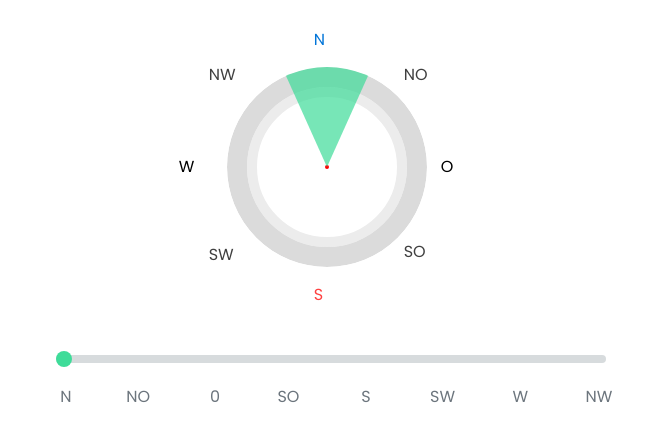
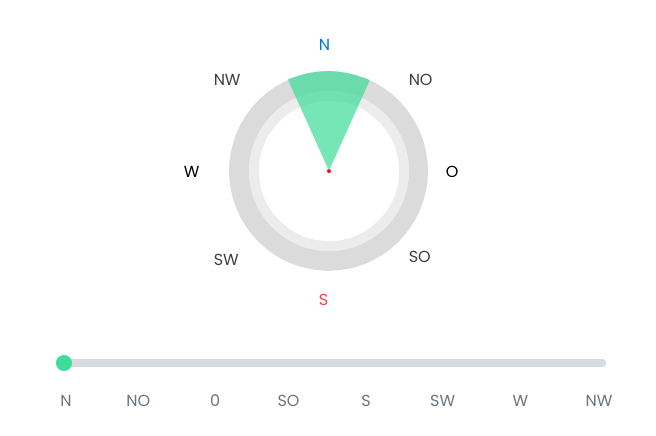
Before and after one commit to dang1707vu/ertragsrechnerRE, a website: page index.html in a window 1280 px wide. Shown: the part 599-1035 px from the top of the page, without its empty margins (62-718 px from the left). Drawn offline with nearby package versions, Linux system fonts and the light colour scheme.

Commit message:
Revert "ios sizing fix #2"
This reverts commit 1671720e98e4f0fa1755c2c8221600c0e4fe1d66.

```diff
--- a/main.scss
+++ b/main.scss
@@ -139,13 +139,12 @@ $warning: #3edc99;
     position: relative;
     display: flex;
     height: 100%;
-    margin-top: 185px;
+    margin-top: 165px;
     margin-bottom: -35px;
-    margin-left: 5%;
+    margin-left: 10%;
   }
 
   .dot-container {
-    float: left;
     top: -115px;
     position: relative;
     height: 200px;
@@ -156,15 +155,15 @@ $warning: #3edc99;
   }
 
   .test {
-    margin-left: 10px;
+    margin-left: 20px;
 }
 
   .dir {
-    float: left;
+    float: none;
     display: inline !important;
     position: relative;
-    left: 93px;
-    top: -15px;
+    left: 31.5%;
+    top: 10px;
   }
 
   .dot {
```
Also changed, not shown: style.css, 1 other file.
